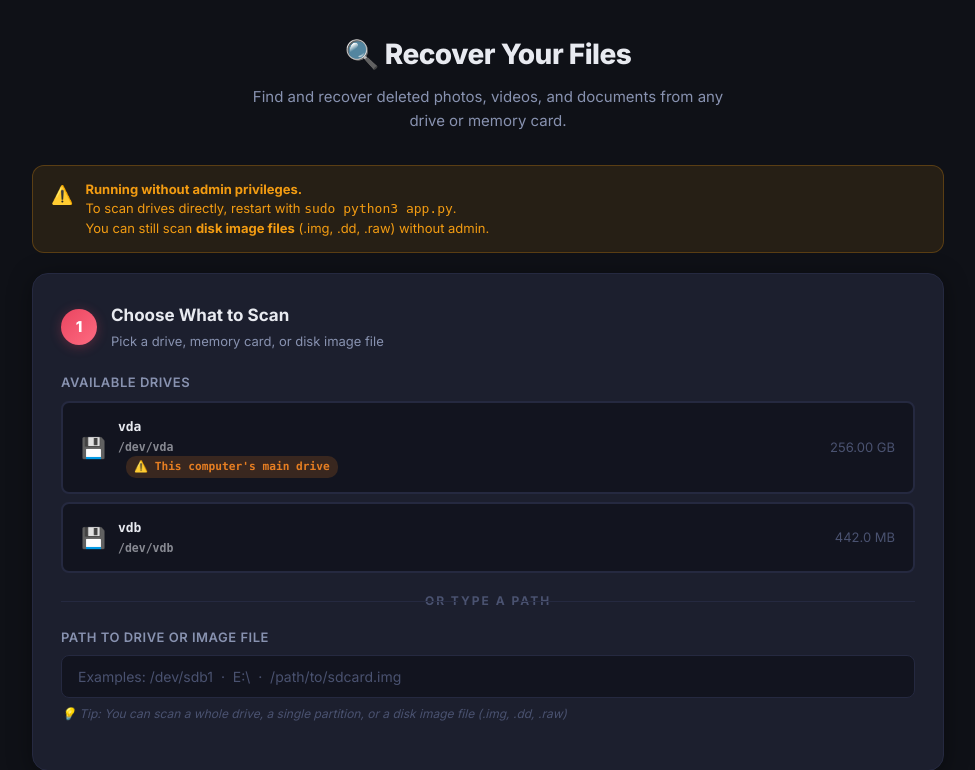
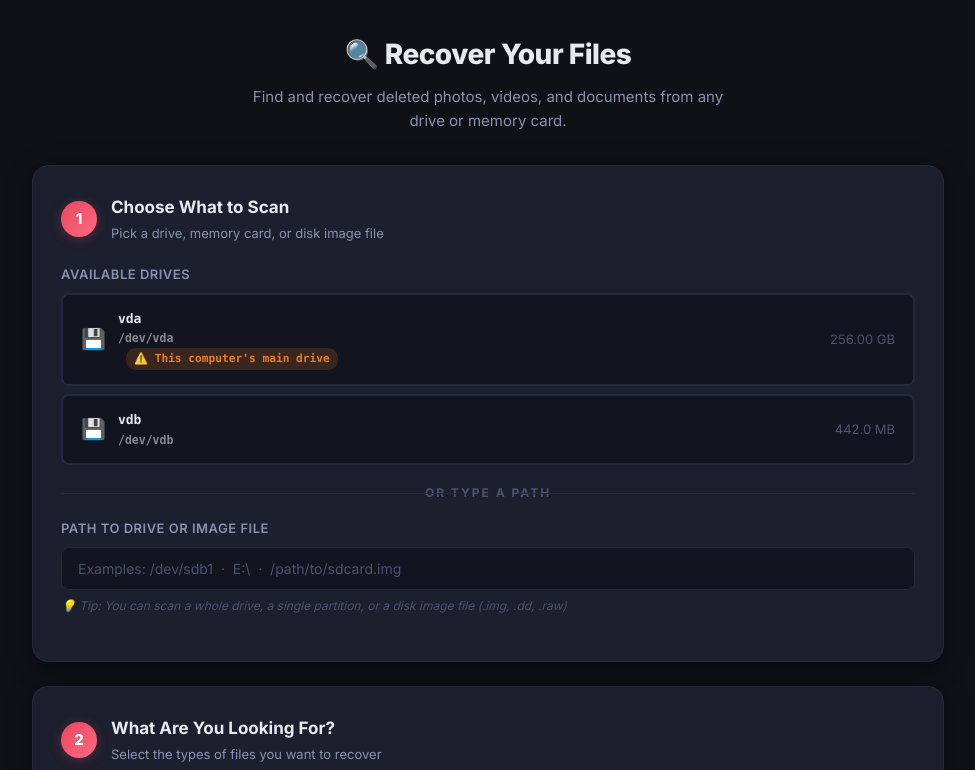
Before and after one commit to bmcgarybot/slugrecover, a Flask app: page / in a window 1280 px wide. Shown: the part 64-834 px from the top of the page, without its empty margins (152-1127 px from the left). Run offline with Flask 3, Linux system fonts and the light colour scheme.

Commit message:
Make it a real app — no sudo, no admin warnings
- macOS: native password dialog (same popup as installing an app)
- Windows: auto-elevates via UAC (standard 'allow this app' popup)
- Removed all admin/sudo warnings from the web UI
- Permission errors say 'close and reopen' not 'run with sudo'
- User just double-clicks the icon and goes

```diff
--- a/app.py
+++ b/app.py
@@ -36,29 +36,16 @@ settings = {
 def dashboard():
     """Main dashboard page."""
     drives = []
-    is_admin = False
 
     try:
         drives = carver.list_drives()
     except Exception:
         pass
 
-    # Check if running with elevated privileges
-    if platform.system() != 'Windows':
-        is_admin = os.geteuid() == 0
-    else:
-        try:
-            import ctypes
-            is_admin = ctypes.windll.shell32.IsUserAnAdmin() != 0
-        except Exception:
-            pass
-
     return render_template('dashboard.html',
                            drives=drives,
                            signatures=get_signature_info(),
-                           is_admin=is_admin,
-                           settings=settings,
-                           platform=platform.system())
+                           settings=settings)
 
 
 @app.route('/results')
--- a/scanner.py
+++ b/scanner.py
@@ -365,9 +365,9 @@ class FileCarver:
             self.progress = ScanProgress(
                 status='error',
                 error=(
-                    f'Could not determine size of "{source_path}". '
-                    f'Make sure the path is correct and you have permission to read it. '
-                    f'On macOS, try the raw device (e.g. /dev/rdisk2) or run with sudo.'
+                    f'Could not read the size of this drive. '
+                    f'Close SlugRecover and reopen it — your computer will '
+                    f'ask for your password to allow access.'
                 )
             )
             return False
@@ -561,7 +561,11 @@ class FileCarver:
 
         except PermissionError:
             self.progress.status = 'error'
-            self.progress.error = 'Permission denied. Run with sudo/admin privileges for raw disk access.'
+            self.progress.error = (
+                "SlugRecover doesn't have permission to read this drive. "
+                "Close SlugRecover and reopen it — your computer will ask for "
+                "your password to allow access."
+            )
         except FileNotFoundError:
             self.progress.status = 'error'
             self.progress.error = f'Source not found: {self._source_path}'
--- a/templates/dashboard.html
+++ b/templates/dashboard.html
@@ -8,28 +8,6 @@
     <h1>🔍 Recover Your Files</h1>
     <p>Find and recover deleted photos, videos, and documents from any drive or memory card.</p>
 </div>
-
-<!-- Admin Notice -->
-{% if not is_admin %}
-<div class="banner warning">
-    <span class="banner-icon">⚠️</span>
-    <div>
-        <strong>Running without admin privileges.</strong><br>
-        To scan drives directly, restart with
-        {% if platform == 'Windows' %}
-            <strong>Run as Administrator</strong>.
-        {% else %}
-            <code>sudo python3 app.py</code>.
-        {% endif %}
-        <br>You can still scan <strong>disk image files</strong> (.img, .dd, .raw) without admin.
-    </div>
-</div>
-{% else %}
-<div class="banner success">
-    <span class="banner-icon">✅</span>
-    <div><strong>Admin access enabled.</strong> You can scan drives, partitions, and image files.</div>
-</div>
-{% endif %}
 
 <!-- ═══ SCAN SETUP ═══ -->
 <div id="scan-setup">
```
Also changed, not shown: 2 other files.
